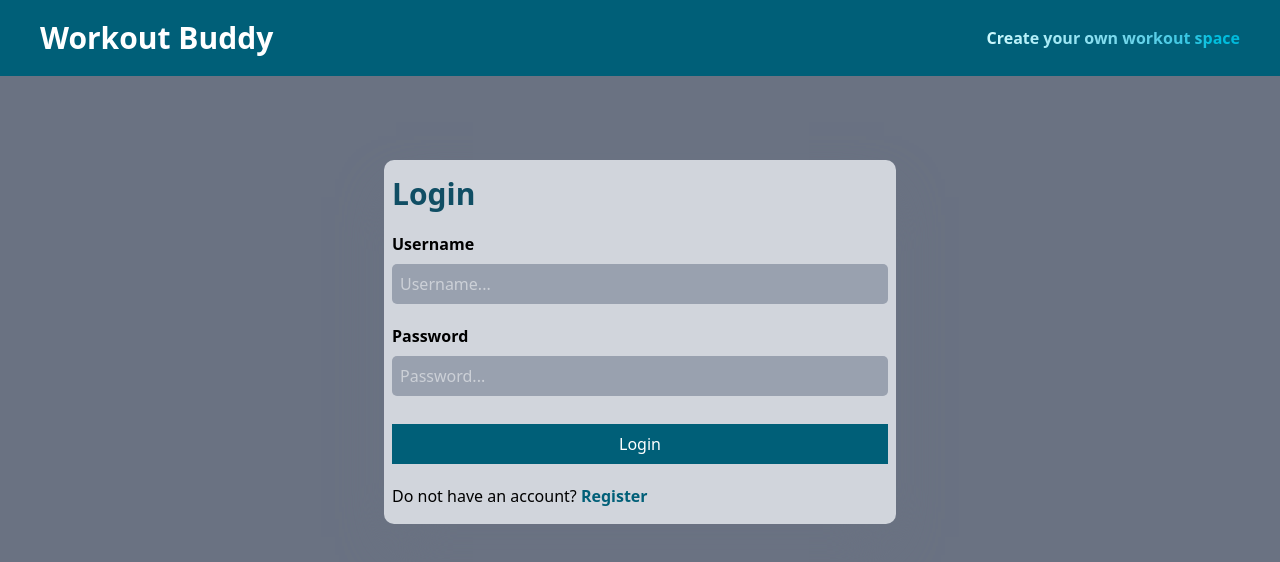
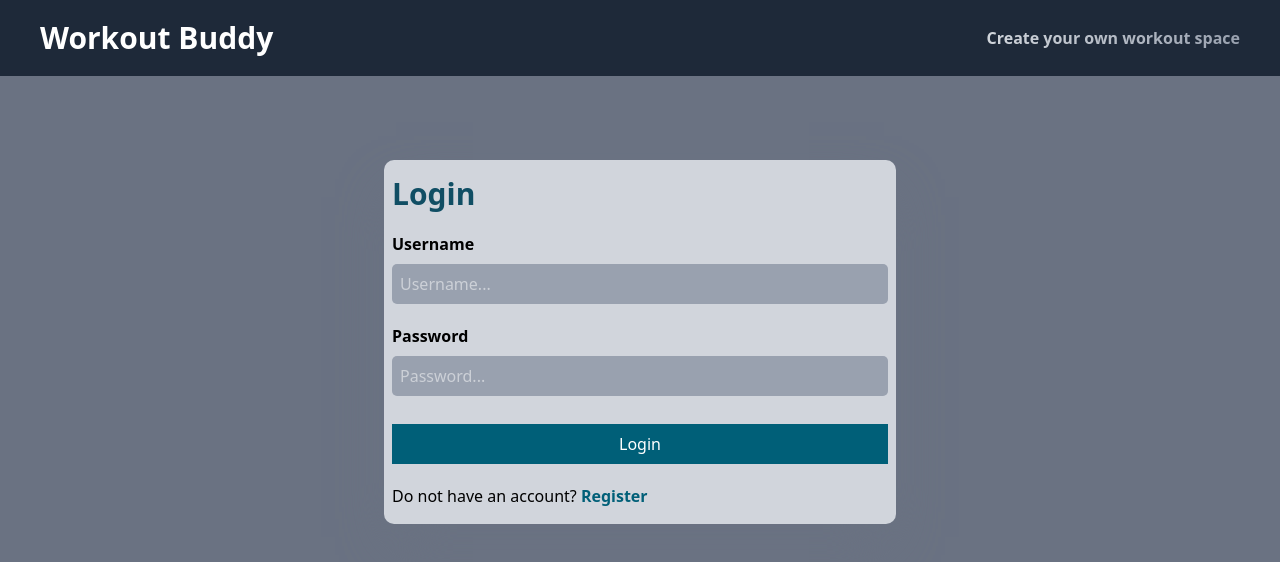
Before and after one commit to DinethSheveen/Workout-Buddy, a React (Vite) app in the folder frontend/: page /login in a window 1280 px wide. Shown: the top 562 px of the page. Built offline with nearby package versions, Linux system fonts and the light colour scheme.

Commit message:
VITE : Controlled access home page and color combinations

```diff
--- a/frontend/src/components/Navbar.jsx
+++ b/frontend/src/components/Navbar.jsx
@@ -1,5 +1,5 @@
 import { useEffect, useState } from "react"
-import { Link, useNavigate } from "react-router-dom"
+import { useNavigate } from "react-router-dom"
 
 function Navbar({authorizedUser,loggedIn,setLoggedIn}) {
 
@@ -30,13 +30,19 @@ function Navbar({authorizedUser,loggedIn,setLoggedIn}) {
     navigate("/login")
   }
 
+  const handleNavigate = ()=>{
+    if(loggedIn){
+      navigate("/")
+    }
+  }
+
   return (
     // NAVBAR
     <div className="navbar">
         {/* FLEX CONTAINER */}
-        <div className="flex justify-between gap-5 items-center text-white bg-cyan-800 font-bold fixed w-full px-3 py-5 md:px-10">
+        <div className="flex justify-between gap-5 items-center text-white bg-gray-800 font-bold fixed w-full px-3 py-5 md:px-10">
           {/* LEFT SECTION */}
-          <Link to={"/"} className="text-3xl">Workout Buddy</Link>
+          <p className="text-3xl cursor-pointer" onClick={handleNavigate}>Workout Buddy</p>
 
           {/* RIGHT SECTION */}
 
@@ -44,11 +50,11 @@ function Navbar({authorizedUser,loggedIn,setLoggedIn}) {
             {
               loggedIn?
               <div className="flex flex-col gap-2">
-                <p className="text-transparent bg-linear-to-r from-cyan-100 to-cyan-500 bg-clip-text"> Hello {name}</p>
+                <p className="text-transparent bg-linear-to-r from-gray-300 to-gray-400 bg-clip-text"> Hello {name}</p>
                 <p className="border border-cyan-400 text-cyan-400 text-center cursor-pointer px-2 py-1 hover:text-cyan-300 hover:border-cyan-300 active:text-cyan-200 active:border-cyan-200" onClick={handleLogout}>Log Out</p>
               </div>
               :
-            <p className="text-transparent bg-linear-to-r from-cyan-100 to-cyan-500 bg-clip-text">Create your own workout space</p>
+            <p className="text-transparent bg-linear-to-r from-gray-300 to-gray-400 bg-clip-text">Create your own workout space</p>
             }
           </div>
         </div>
```
